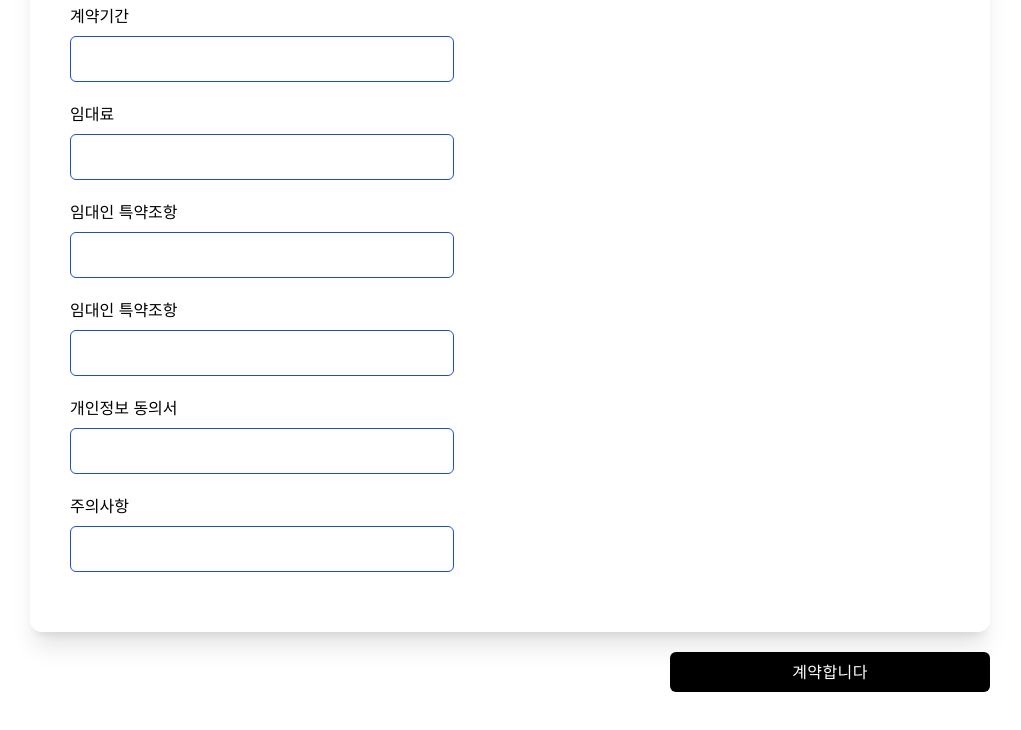
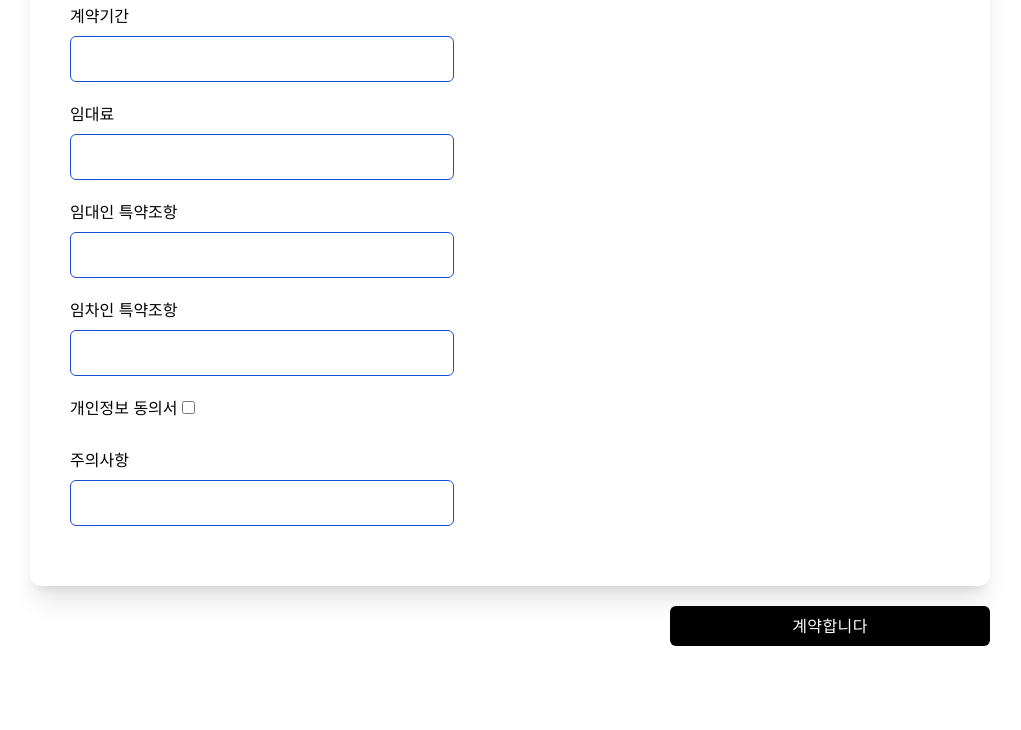
Before and after one commit to jchoo0x/BEB-07-anbang, a React (Create React App) app in the folder client/: page /contractagree in a window 1280 px wide. Shown: the part 1484-2214 px from the top of the page, without its empty margins (130-1151 px from the left). Built offline with nearby package versions, Linux system fonts and the light colour scheme.

Commit message:
개인정보 동의서 수정

```diff
--- a/client/src/pages/Contract.js
+++ b/client/src/pages/Contract.js
@@ -152,17 +152,11 @@ function Contract() {
                 className="text-black border border-blue-700 bg-white max-w-sm font-mono text-sm py-3 px-4 w-[500px] rounded-md"
               />
             </div>
-            <div id="input" class="flex flex-col w-full my-5">
-              <label for="username" class="text-black mb-2">
-                개인정보 동의서
-                <input type="checkbox" className="mx-1 "></input>
-              </label>
-              <input
-                type="text"
-                id="username"
-                className="text-black border border-blue-700 bg-white max-w-sm font-mono text-sm py-3 px-4 w-[500px] rounded-md"
-              />
-            </div>
+
+            <label for="username" class="text-black mb-2">
+              개인정보 동의서
+              <input type="checkbox" className="mx-1 "></input>
+            </label>
           </form>
         </div>
       </div>
--- a/client/src/pages/ContractAgree.js
+++ b/client/src/pages/ContractAgree.js
@@ -127,7 +127,7 @@ function ContractAgree() {
             </div>
             <div id="input" class="flex flex-col w-full my-5">
               <label for="username" class="text-black mb-2">
-                임대인 특약조항
+                임차인 특약조항
               </label>
               <input
                 type="text"
@@ -138,12 +138,8 @@ function ContractAgree() {
             <div id="input" class="flex flex-col w-full my-5">
               <label for="username" class="text-black mb-2">
                 개인정보 동의서
+                <input type="checkbox" className="mx-1 "></input>
               </label>
-              <input
-                type="text"
-                id="username"
-                className="text-black border border-blue-700 bg-white max-w-sm font-mono text-sm py-3 px-4 w-[500px] rounded-md"
-              />
             </div>
             <div id="input" class="flex flex-col w-full my-5">
               <label for="username" class="text-black mb-2">
```
